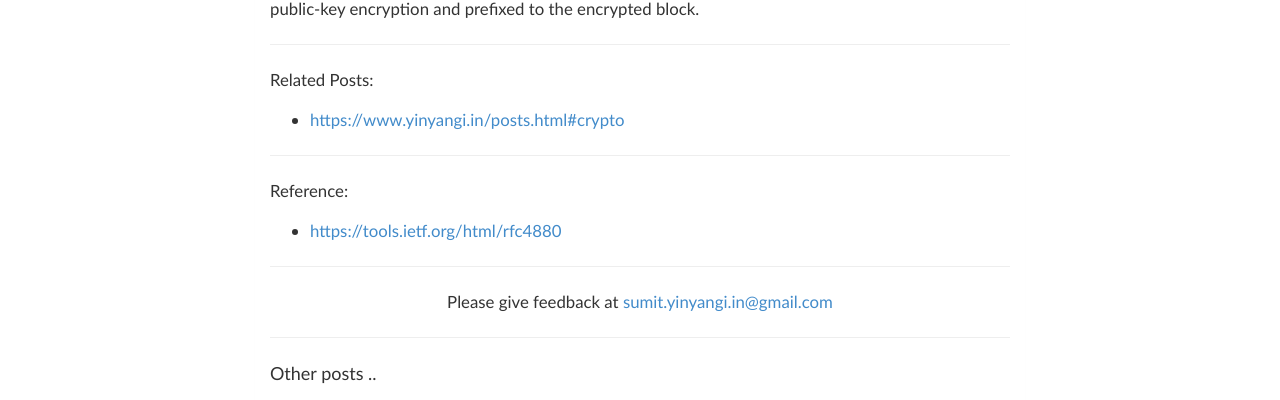
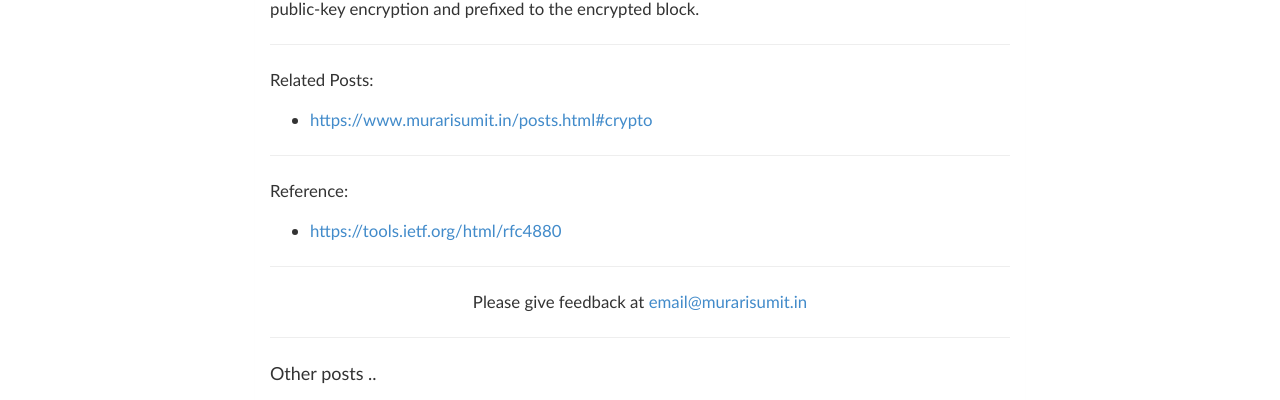
Before and after one commit to murarisumit/murarisumit.github.io, a Jekyll site: the page built from _posts/tech/_posts/2020-03-08-openpgp-digitalsignature-encryption.md, in a window 1280 px wide. Shown: the part 1527-1927 px from the top of the page. Built offline with Jekyll 4.4.1, drawn with Linux system fonts in a browser that asks for light colours; nearby versions of some CDN libraries.

Commit message:
Updated config with cname and email

```diff
--- a/_config.yml
+++ b/_config.yml
@@ -21,18 +21,18 @@ safe: true
 local: false
 
 # edit here to achieve your personal greatness
-url: https://www.yinyangi.in
+url: https://www.murarisumit.in
 baseurl:
 author: Sumit Murari
 description: Thoughts bin
 avatar: profile.png
-email: sumit.yinyangi.in@gmail.com
+email: email@murarisumit.in
 email_feedback: true
 github: murarisumit
 # aboutme: murarisumit
 linkedin: murarisumit
 stackoverflow: 2735833
-# stackoverflow_story: murarisumit
+stackoverflow_story: murarisumit
 # google_analytics: UA-64117471-1
 feeds: true
 plugins:
```
